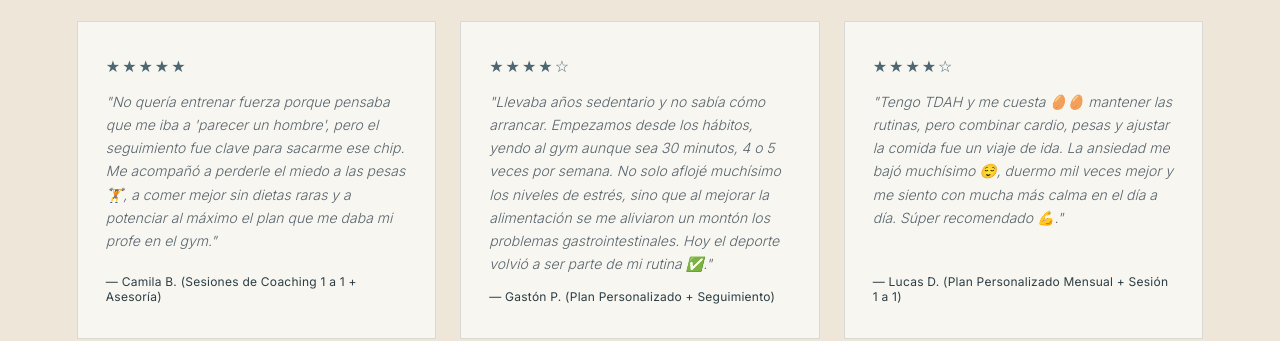
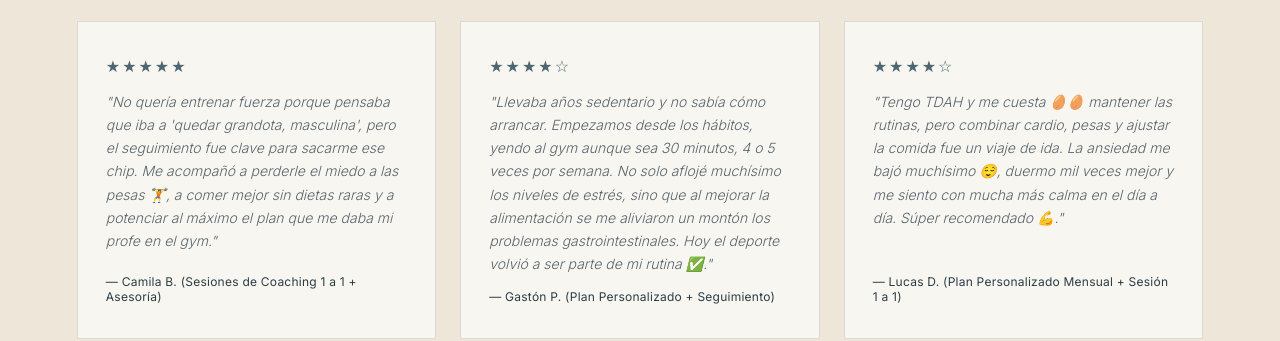
Before and after one commit to signobarby-source/Fitness-Wellness-by-Barbi-Signoriello, a plain HTML site: page index.html in a window 1280 px wide. Shown: the part 6865-7206 px from the top of the page. Drawn offline with Linux system fonts and the light colour scheme.

Commit message:
Update review text for clarity and sensitivity

```diff
--- a/index.html
+++ b/index.html
@@ -519,7 +519,7 @@
     </div>
     <div class="review-card">
       <div class="stars">★★★★★</div>
-      <p class="review-text">"No quería entrenar fuerza porque pensaba que me iba a 'parecer un hombre', pero el seguimiento fue clave para sacarme ese chip. Me acompañó a perderle el miedo a las pesas 🏋️, a comer mejor sin dietas raras y a potenciar al máximo el plan que me daba mi profe en el gym."</p>
+      <p class="review-text">"No quería entrenar fuerza porque pensaba que iba a 'quedar grandota, masculina', pero el seguimiento fue clave para sacarme ese chip. Me acompañó a perderle el miedo a las pesas 🏋️, a comer mejor sin dietas raras y a potenciar al máximo el plan que me daba mi profe en el gym."</p>
       <div class="review-author">— Camila B. (Sesiones de Coaching 1 a 1 + Asesoría)</div>
     </div>
     <div class="review-card">
```
